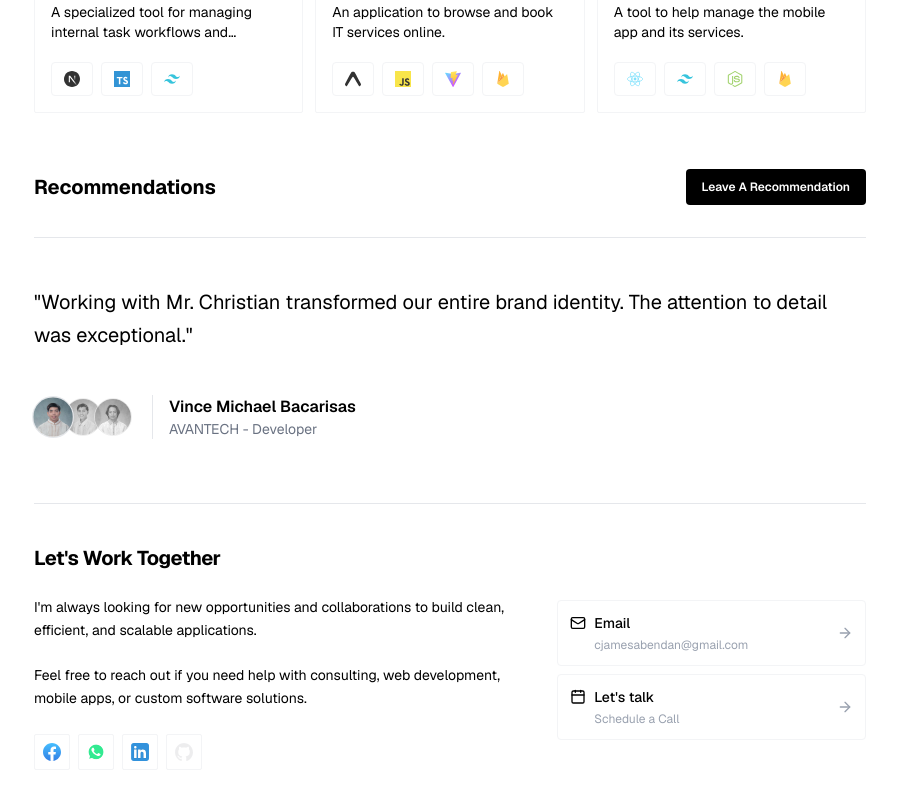
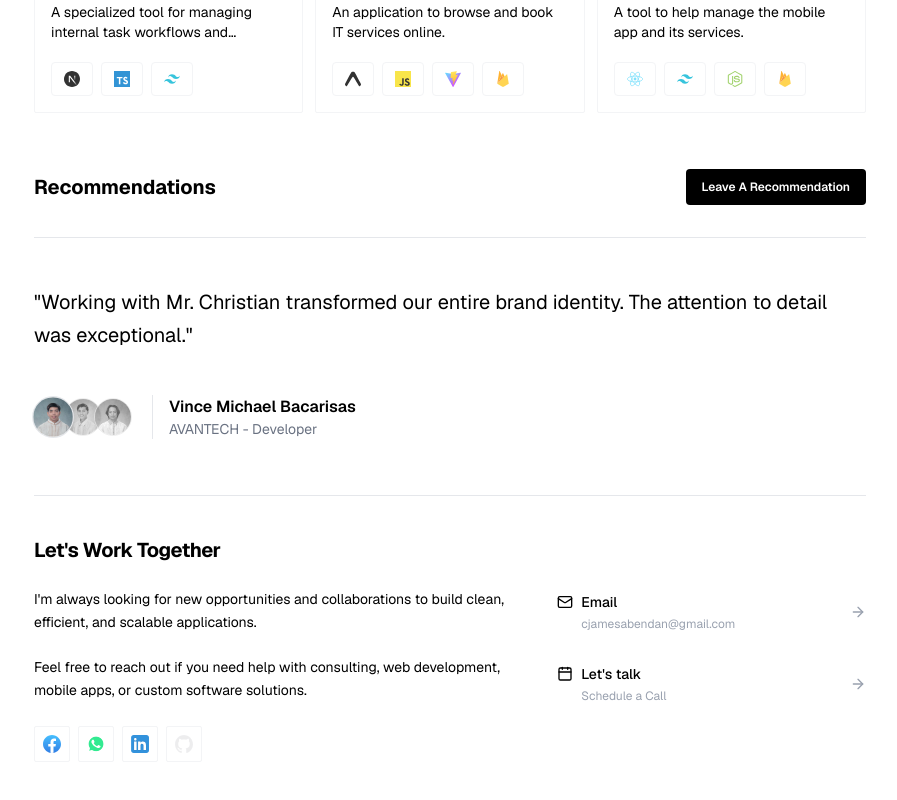
Before and after one commit to cjabendan/cj-dev, a Next.js app: page / in a window 1280 px wide. Shown: the part 1384-2184 px from the top of the page, without its empty margins (190-1087 px from the left). Built offline with nearby package versions, Linux system fonts and the light colour scheme.

Commit message:
feat: fix layout for CTA and Recommendation sections

```diff
--- a/components/CTA.tsx
+++ b/components/CTA.tsx
@@ -16,7 +16,7 @@ const ContactItem = ({ item }: { item: (typeof contactData)[0] }) => {
   return (
     <a
       href={item.link}
-      className="flex items-center justify-between group p-3 border border-gray-100 dark:border-gray-900 rounded-sm hover:bg-zinc-900/4 transition-all duration-200"
+      className="flex items-center justify-between group transition-all duration-200"
     >
       <div className="flex flex-col gap-1">
         <div className="flex items-center gap-2 text-sm font-medium">
@@ -52,7 +52,7 @@ export default function CTA() {
           <Socials />
         </div>
 
-        <div className="md:col-span-2 flex flex-col gap-2 md:pt-14">
+        <div className="md:col-span-2 flex flex-col gap-8 md:pt-14">
           {contactData.map((item) => (
             <ContactItem key={item.id} item={item} />
           ))}
--- a/components/Recommendations.tsx
+++ b/components/Recommendations.tsx
@@ -21,7 +21,7 @@ export default function Recommendations() {
         </button>
       </div>
 
-      <div className="flex flex-col items-start gap-8 max-w-4xl pb-16 border-b border-gray-200 dark:border-gray-700">
+      <div className="flex flex-col items-start gap-8 max-w-4xl pb-14 border-b border-gray-200 dark:border-gray-700">
         <div className="pt-6 pb-3">
           <p className="text-xl font-regular leading-relaxed">
             &quot;{selectedReview.content}&quot;
```
